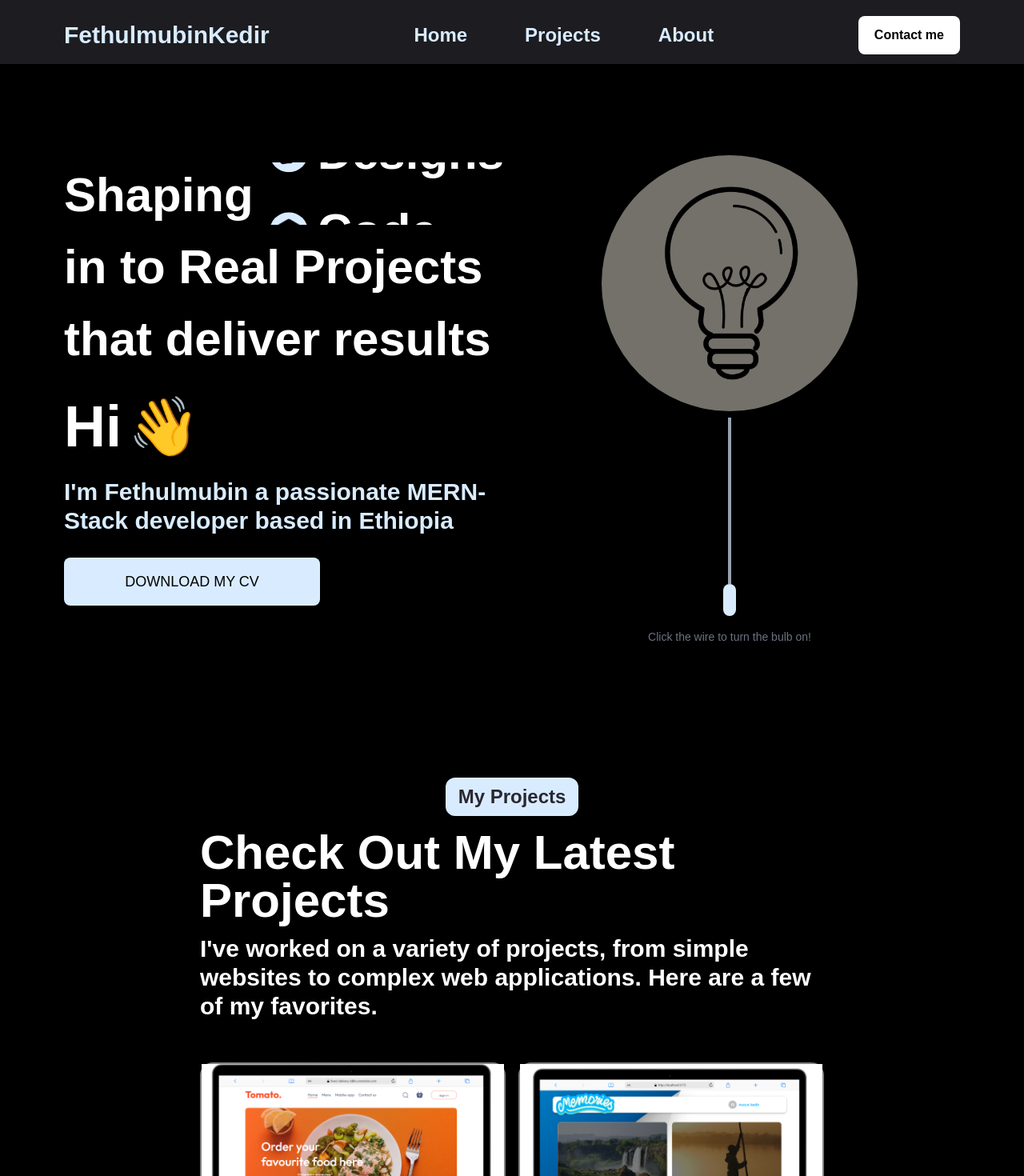
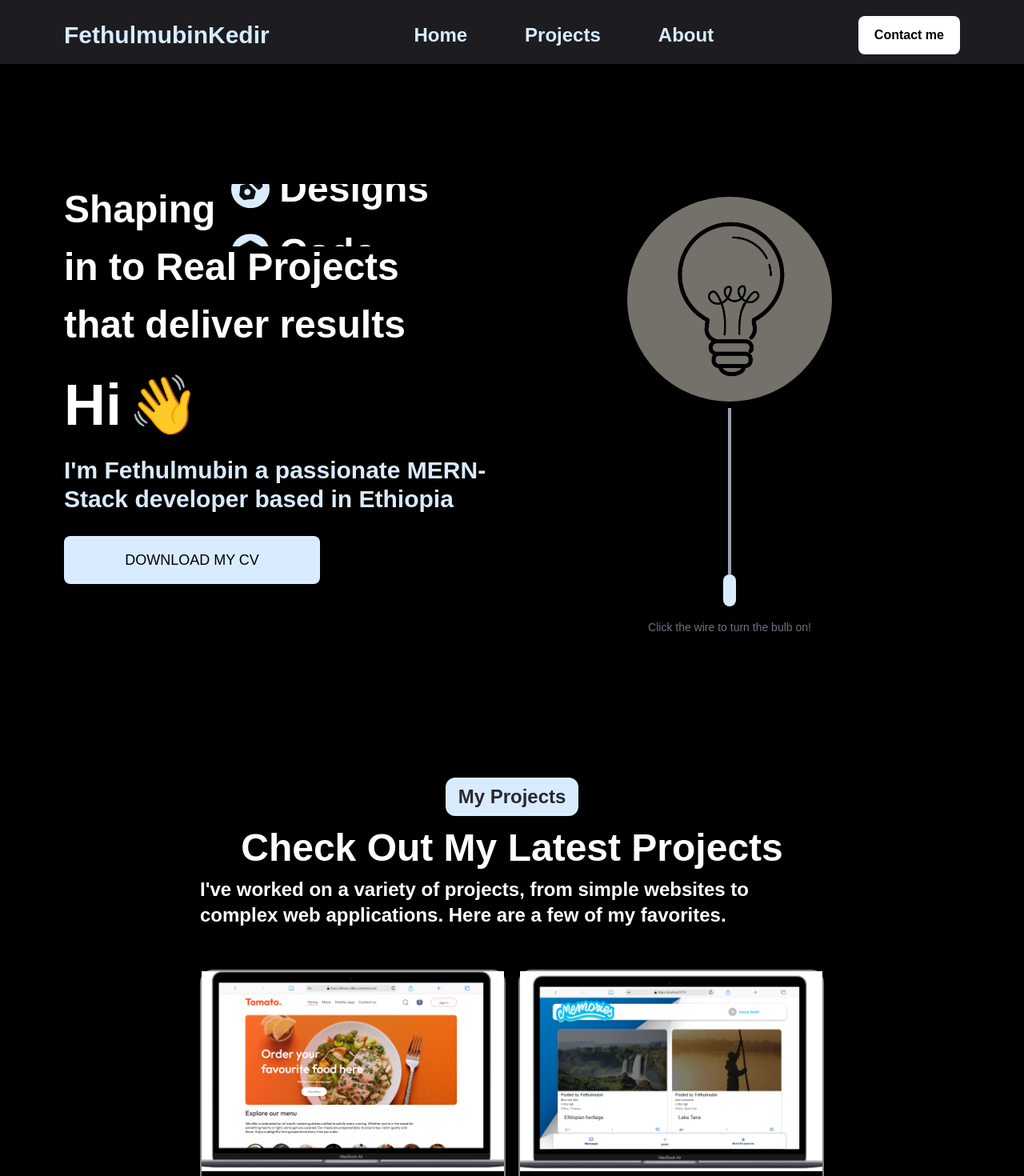
Before and after one commit to Fethulmubin/my-portfolio, a React (Vite) app: page / in a window 1280 px wide. Shown: the top 1470 px of the page at 80% size. Built offline with nearby package versions, Linux system fonts and the light colour scheme; a web font is replaced by a local one.

Commit message:
contact links are added

```diff
--- a/src/components/Bulb.jsx
+++ b/src/components/Bulb.jsx
@@ -18,7 +18,7 @@ export default function Bulb() {
     useGSAP(() => {
         ScrollTrigger.create({
             trigger: bulbRef.current,
-            start: "top 20%",
+            start: "top 10%",
             end: "top 40%",
             onEnter: () => setIsBulbOn(true),
             onLeaveBack: () => setIsBulbOn(false),
@@ -30,13 +30,13 @@ export default function Bulb() {
     };
 
     return (
-        <div className="flex flex-col my-25 items-center justify-center h-screen bg-black">
+        <div className="flex flex-col my-30 items-center justify-center h-screen bg-black">
             {/* Bulb Image */}
             <img
                 ref={bulbRef}
                 src={isBulbOn ? bulbOn : bulbOff}
                 alt="Bulb"
-                className={`rounded-full shadow-2xl transition-all duration-500 size-50 ${isBulbOn ? "bg-[#fceb55]  border-[10px] shadow-amber-600 shadow-2xl" : "bg-amber-50/45"} ${isMobile ? "md:w-80 md:h-80 w-60 h-60" : isTablet ? "md:w-80 md:h-80 w-60 h-60" : "w-40 h-40"}`}
+                className={`rounded-full shadow-2xl transition-all duration-500 size-40 ${isBulbOn ? "bg-[#fceb55]  border-[10px] shadow-amber-600 shadow-2xl" : "bg-amber-50/45"} ${isMobile ? "md:w-64 md:h-64 w-48 h-48" : isTablet ? "md:w-80 md:h-80 w-60 h-60" : "w-40 h-40"}`}
             />
 
             {/* String (Wire) */}
--- a/src/components/Contact.jsx
+++ b/src/components/Contact.jsx
@@ -1,19 +1,22 @@
-import React, { useRef } from 'react';
+import React, { useRef, useState } from 'react';
 import { FaGithub, FaLinkedin, FaTelegramPlane } from "react-icons/fa";
 import TitleHeader from './TitleHeader';
 import emailjs from '@emailjs/browser'
-import {ToastContainer} from 'react-toastify'
+import { ToastContainer } from 'react-toastify'
 import 'react-toastify/dist/ReactToastify.css'
 import { toast } from 'react-toastify';
 
 
 const Contact = () => {
 
+    const [loading, setLoading] = useState(false)
+
     const form = useRef()
     const sendEmail = (e) => {
         e.preventDefault();
+        setLoading(true)
         emailjs
-          .sendForm( 'service_soslj55','template_ae0tn8d', form.current, {
+            .sendForm('service_soslj55', 'template_ae0tn8d', form.current, {
                 publicKey: 'GnxDm1GPkTI3B4KNd',
             })
             .then(
@@ -21,16 +24,18 @@ const Contact = () => {
                     //   console.log('SUCCESS!');
                     toast.success('Message sent successfully!')
                     form.current.reset()
+                    setLoading(false)
                 },
                 (error) => {
                     //   console.log('FAILED...', error);
                     toast.error('Message failed to send!')
+                    setLoading(false)
                 },
             );
     };
     return (
         <div id="contact" className="w-full flex flex-col items-center mt-20 md:mt-40 section-padding xl:px-0">
-            <ToastContainer position='top-center' autoClose={3000}/>
+            <ToastContainer position='top-center' autoClose={3000} />
             <div className="w-full max-w-4xl px-2 md:px-10">
                 <TitleHeader
                     title="Get in Touch – Let’s Connect"
@@ -82,7 +87,7 @@ const Contact = () => {
                             <button type="submit" className="mt-5">
                                 <div className="cta-button group">
                                     <div className="bg-circle" />
-                                    <p className="text">Send Message</p>
+                                    <p className="text">{loading ? 'Sending...' : 'Send Message'}</p>
                                     <div className="arrow-wrapper">
                                         <img src="/images/arrow-down.svg" alt="arrow" />
                                     </div>
@@ -90,9 +95,15 @@ const Contact = () => {
                             </button>
                         </form>
                         <div className='mt-10 flex justify-center gap-8'>
+                            <a href="https://github.com/Fethulmubin" target="_blank" rel="noopener noreferrer">
                                 <FaGithub className="text-3xl text-white hover:text-gray-400 hover:scale-125 cursor-pointer transition duration-300" />
+                            </a>
+                            <a href="https://www.linkedin.com/in/fethulmubin/" target="_blank" rel="noopener noreferrer">
                                 <FaLinkedin className="text-3xl text-white hover:text-gray-400 hover:scale-125 cursor-pointer transition duration-300" />
-                        <FaTelegramPlane className="text-3xl text-white hover:text-gray-400 transition hover:scale-125 cursor-pointer duration-300" />
+                            </a>
+                            <a href="https://t.me/FETHULM" target="_blank" rel="noopener noreferrer">
+                                <FaTelegramPlane className="text-3xl text-white hover:text-gray-400 hover:scale-125 cursor-pointer transition duration-300" />
+                            </a>
                         </div>
                     </div>
                 </div>
--- a/src/components/Projects/Project.jsx
+++ b/src/components/Projects/Project.jsx
@@ -165,8 +165,8 @@ const Project = () => {
     <section id='project' ref={projectSecRef} className='pb-15 px-3 lg:px-[250px] md:px-[50px]'>
       <div className='flex flex-col items-center'>
         <span className='px-4 py-2 mt-6 md:mt-23 bg-white-50 text-black-200 rounded-xl text-2xl font-bold'>My Projects</span>
-        <h2 className='text-3xl md:text-5xl lg:text-6xl font-bold mt-4'>Check Out My Latest Projects</h2>
-        <p className='md:text-3xl font-semibold text-[18px] my-3'>I've worked on a variety of projects, from simple websites to complex web applications. Here are a few of my favorites.</p>
+        <h2 className='text-2xl md:text-4xl lg:text-5xl font-bold mt-4'>Check Out My Latest Projects</h2>
+        <p className='md:text-2xl font-semibold text-[15px] my-3'>I've worked on a variety of projects, from simple websites to complex web applications. Here are a few of my favorites.</p>
 
         <div className='w-full grid grid-cols-1 md:grid-cols-2 gap-4 mt-10 '>
           {
--- a/src/index.css
+++ b/src/index.css
@@ -85,7 +85,7 @@ section {
   }
 
   .hero-text {
-    @apply flex flex-col justify-center md:text-[60px] text-[30px] font-semibold relative z-10 pointer-events-none;
+    @apply flex flex-col justify-center md:text-[48px] text-[24px] font-semibold relative z-10 pointer-events-none;
     img {
       @apply size-8 md:size-10 object-contain;
     }
--- a/src/sections/Hero/Experience/Experience.jsx
+++ b/src/sections/Hero/Experience/Experience.jsx
@@ -80,12 +80,12 @@ const Experience = () => {
 
                                 {/* Right column for content */}
                                 <div className="w-full px-2">
-                                    <h1 className='font-semibold text-3xl'>{card.title}</h1>
+                                    <h1 className='font-semibold text-2xl'>{card.title}</h1>
                                     <p className='my-3 text-white/70'>{card.date}</p>
                                     <p className='text-blue-400'>Responsibilities</p>
                                     <ul className='mt-4 flex flex-col gap-2'>
                                         {card.responsibilities.map((item, i) => (
-                                            <li key={i} className="bg-white/5 px-4 text-[15px] md:text-[20px]  py-2 rounded-lg backdrop-blur-sm">
+                                            <li key={i} className="bg-white/5 px-4 text-[12px] md:text-[16px]  py-2 rounded-lg backdrop-blur-sm">
                                                 {item}
                                             </li>
                                         ))}
```
Lines whose indentation alone changed are shown as unchanged.
